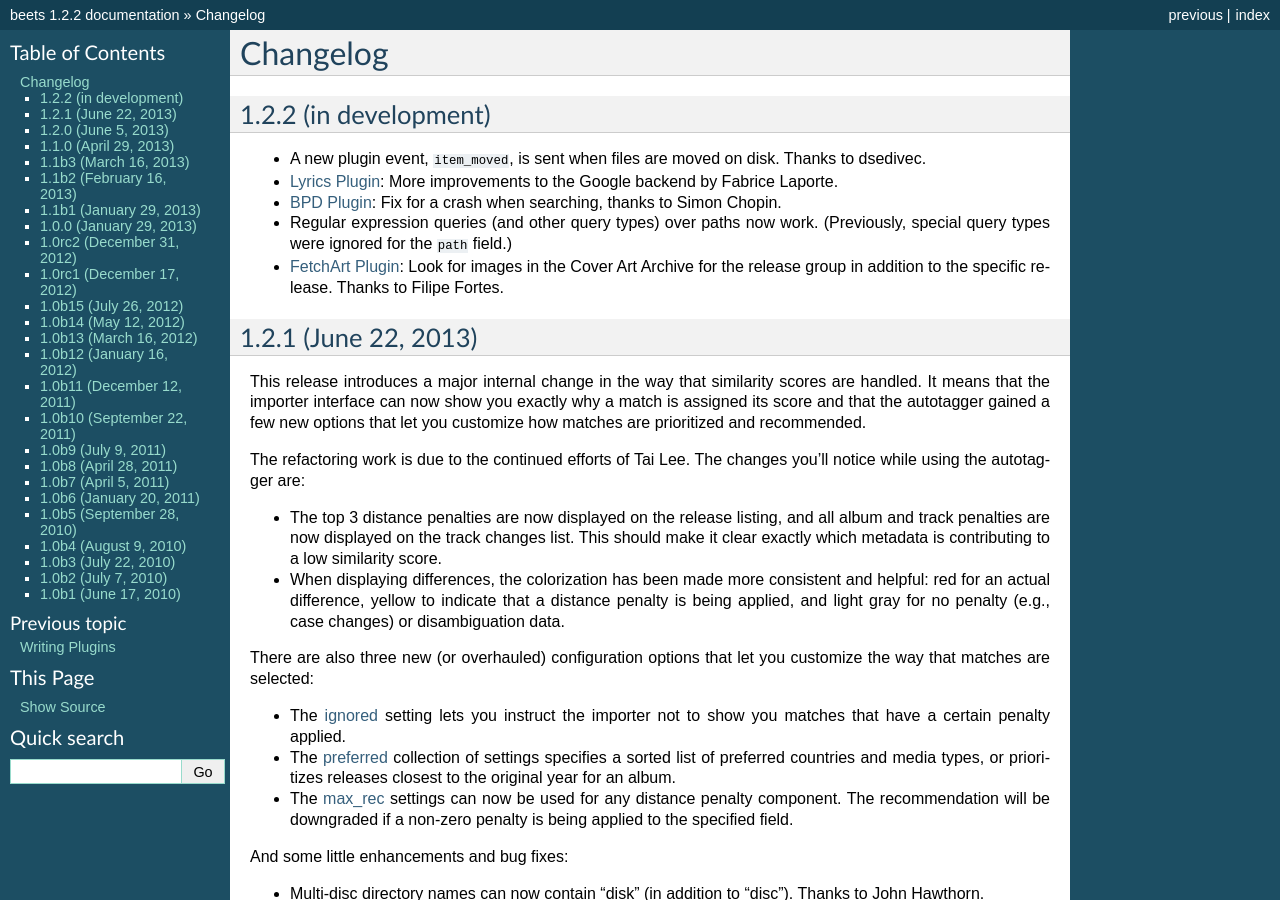
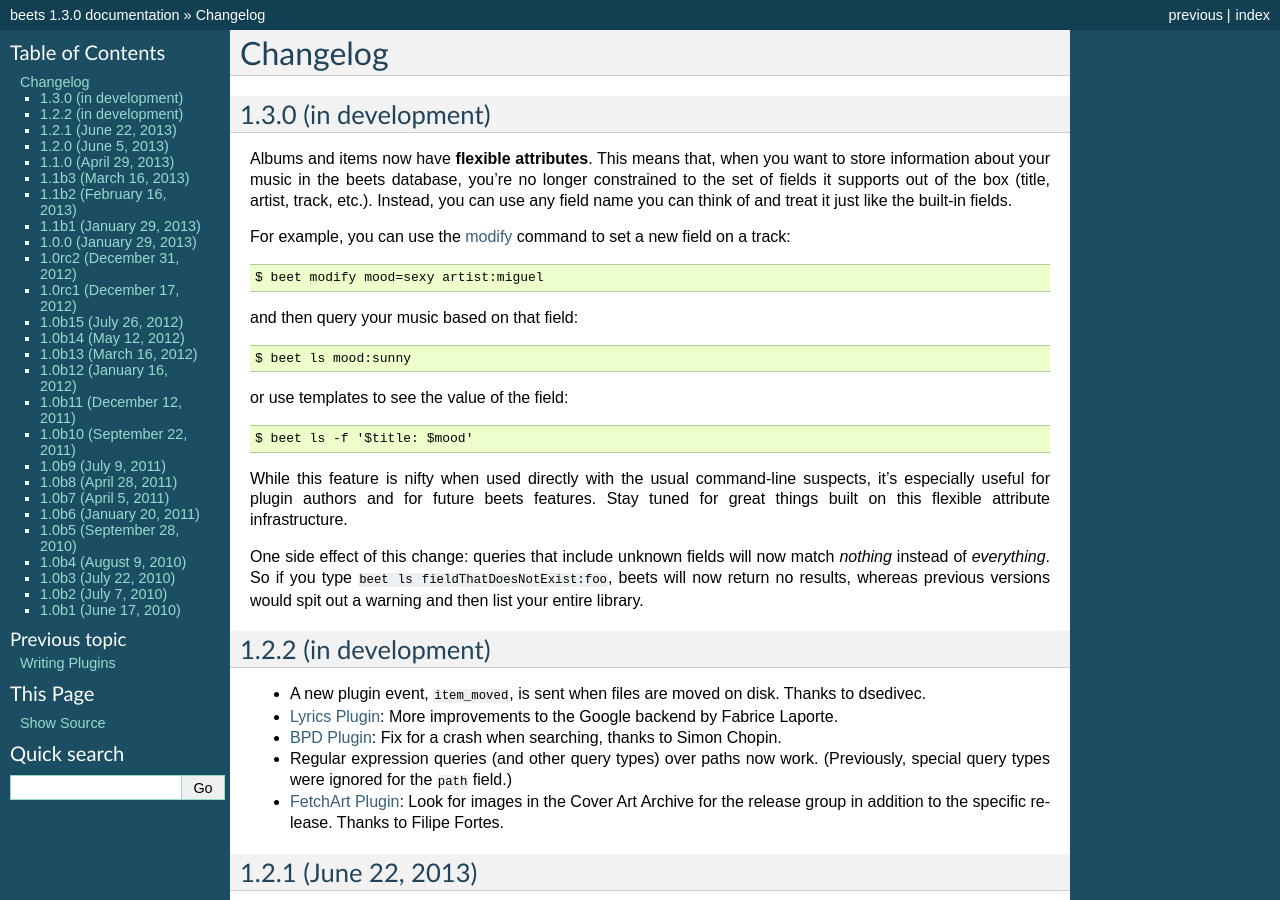
Before and after one commit to google-code-export/beets, a Sphinx documentation site: the page built from docs/changelog.rst, in a window 1280 px wide and 900 px high. Built offline with Sphinx 7.4.7, drawn with Linux system fonts in a browser that asks for light colours; some of the changed text lies outside the part shown.

Commit message:
flexattr description in changelog

```diff
--- a/beets/__init__.py
+++ b/beets/__init__.py
@@ -12,7 +12,7 @@
 # The above copyright notice and this permission notice shall be
 # included in all copies or substantial portions of the Software.
 
-__version__ = '1.2.2'
+__version__ = '1.3.0'
 __author__ = 'Adrian Sampson <adrian@radbox.org>'
 
 import beets.library
--- a/docs/changelog.rst
+++ b/docs/changelog.rst
@@ -1,5 +1,38 @@
 Changelog
 =========
+
+1.3.0 (in development)
+----------------------
+
+Albums and items now have **flexible attributes**. This means that, when you
+want to store information about your music in the beets database, you're no
+longer constrained to the set of fields it supports out of the box (title,
+artist, track, etc.). Instead, you can use any field name you can think of and
+treat it just like the built-in fields.
+
+For example, you can use the :ref:`modify-cmd` command to set a new field on a
+track::
+
+    $ beet modify mood=sexy artist:miguel
+
+and then query your music based on that field::
+
+    $ beet ls mood:sunny
+
+or use templates to see the value of the field::
+
+    $ beet ls -f '$title: $mood'
+
+While this feature is nifty when used directly with the usual command-line
+suspects, it's especially useful for plugin authors and for future beets
+features. Stay tuned for great things built on this flexible attribute
+infrastructure.
+
+One side effect of this change: queries that include unknown fields will now
+match *nothing* instead of *everything*. So if you type ``beet ls
+fieldThatDoesNotExist:foo``, beets will now return no results, whereas
+previous versions would spit out a warning and then list your entire library.
+
 
 1.2.2 (in development)
 ----------------------
--- a/docs/conf.py
+++ b/docs/conf.py
@@ -12,8 +12,8 @@
 project = u'beets'
 copyright = u'2012, Adrian Sampson'
 
-version = '1.2'
-release = '1.2.2'
+version = '1.3'
+release = '1.3.0'
 
 pygments_style = 'sphinx'
 
--- a/setup.py
+++ b/setup.py
@@ -42,7 +42,7 @@
     shutil.copytree(os.path.join(docdir, '_build', 'man'), mandir)
 
 setup(name='beets',
-      version='1.2.2',
+      version='1.3.0',
       description='music tagger and library organizer',
       author='Adrian Sampson',
       author_email='adrian@radbox.org',
```
